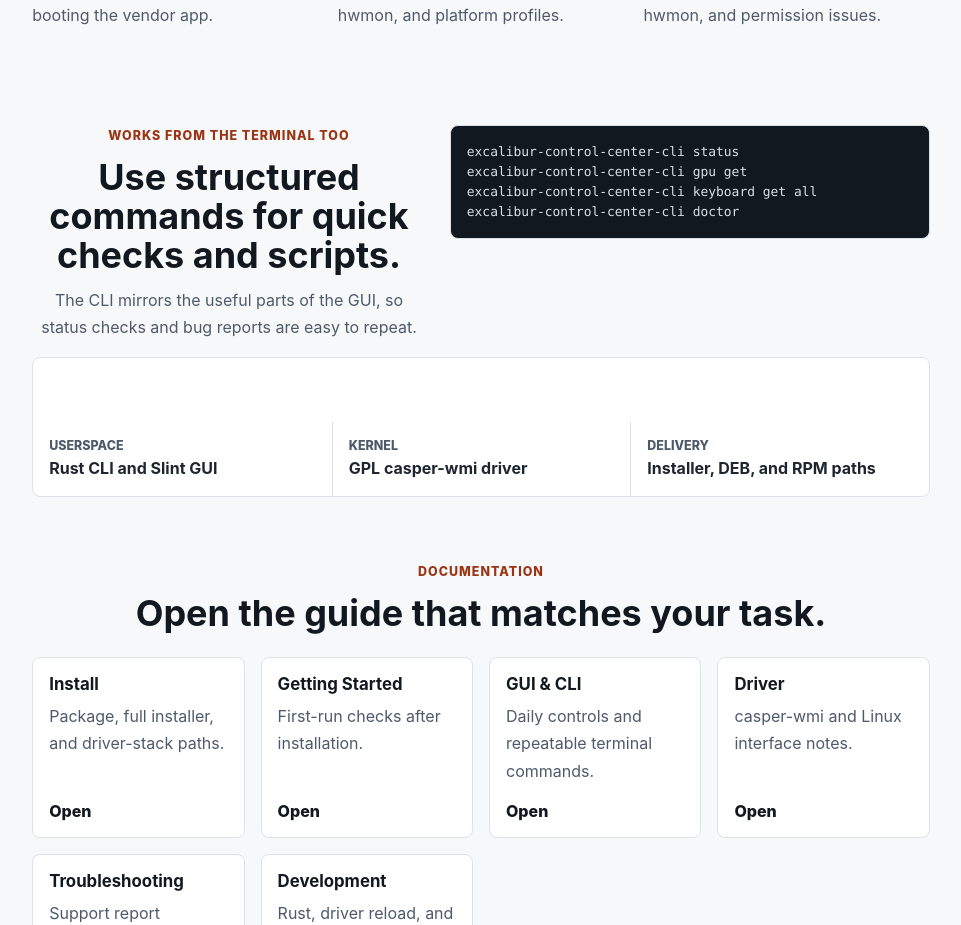
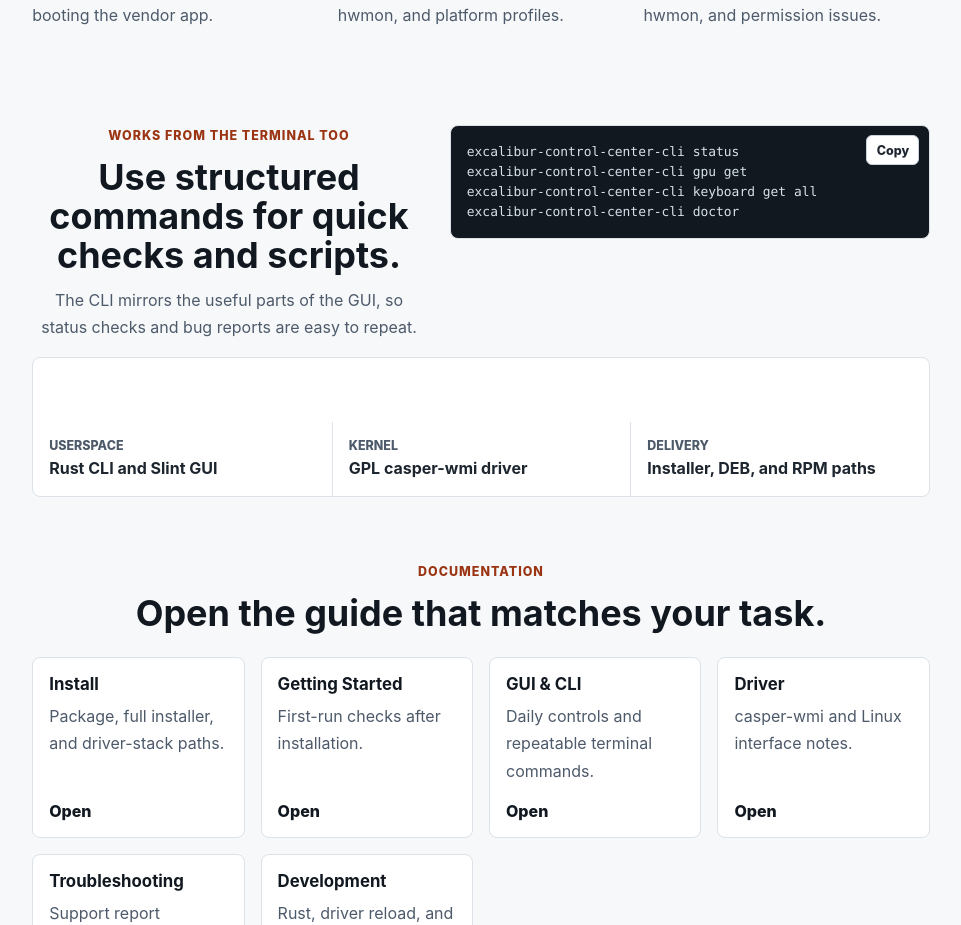
Before and after one commit to mert-kurttutan/cecc-linux, a Svelte app in the folder website/: page / in a window 1280 px wide. Shown: the part 849-1774 px from the top of the page, without its empty margins (299-1260 px from the left). Built offline with nearby package versions, Linux system fonts and the light colour scheme.

Commit message:
Add command copy buttons

```diff
--- a/website/src/app.css
+++ b/website/src/app.css
@@ -401,6 +401,37 @@ p {
   gap: 0.7rem;
 }
 
+.inline-command-card {
+  text-align: left;
+}
+
+.command-block {
+  position: relative;
+}
+
+.command-block pre {
+  padding-right: 5.25rem;
+}
+
+.copy-button {
+  position: absolute;
+  top: 0.65rem;
+  right: 0.65rem;
+  min-height: 30px;
+  border: 1px solid var(--border-strong);
+  border-radius: 6px;
+  background: var(--surface);
+  color: var(--text-soft);
+  padding: 0.25rem 0.58rem;
+  font-size: 0.78rem;
+  font-weight: 800;
+  cursor: pointer;
+}
+
+.copy-button:hover {
+  border-color: var(--muted);
+}
+
 .command-card p,
 .area-card p,
 .doc-card p {
--- /dev/null
+++ b/website/src/lib/CommandCard.svelte
@@ -0,0 +1,76 @@
+<script lang="ts">
+  let {
+    title,
+    body = '',
+    command,
+    className = 'command-card',
+  }: {
+    title?: string
+    body?: string
+    command: string
+    className?: string
+  } = $props()
+
+  let copyState = $state<'idle' | 'copied' | 'failed'>('idle')
+  let resetTimer: ReturnType<typeof setTimeout> | undefined
+
+  function resetCopyState() {
+    if (resetTimer) {
+      clearTimeout(resetTimer)
+    }
+
+    resetTimer = setTimeout(() => {
+      copyState = 'idle'
+    }, 1800)
+  }
+
+  async function copyCommand() {
+    try {
+      if (navigator.clipboard?.writeText) {
+        await navigator.clipboard.writeText(command)
+      } else {
+        const textarea = document.createElement('textarea')
+        textarea.value = command
+        textarea.setAttribute('readonly', '')
+        textarea.style.position = 'fixed'
+        textarea.style.opacity = '0'
+        document.body.append(textarea)
+        textarea.select()
+        document.execCommand('copy')
+        textarea.remove()
+      }
+
+      copyState = 'copied'
+    } catch {
+      copyState = 'failed'
+    }
+
+    resetCopyState()
+  }
+</script>
+
+<article class={className}>
+  {#if title || body}
+    <div>
+      {#if title}
+        <h3>{title}</h3>
+      {/if}
+      {#if body}
+        <p>{body}</p>
+      {/if}
+    </div>
+  {/if}
+
+  <div class="command-block">
+    <button
+      class="copy-button"
+      type="button"
+      aria-label={copyState === 'copied' ? 'Command copied' : 'Copy command'}
+      title={copyState === 'copied' ? 'Copied' : copyState === 'failed' ? 'Copy failed' : 'Copy'}
+      onclick={copyCommand}
+    >
+      {copyState === 'copied' ? 'Copied' : copyState === 'failed' ? 'Failed' : 'Copy'}
+    </button>
+    <pre><code>{command}</code></pre>
+  </div>
+</article>
--- a/website/src/pages/DevelopmentPage.svelte
+++ b/website/src/pages/DevelopmentPage.svelte
@@ -1,5 +1,6 @@
 <script lang="ts">
   import { devCommands } from '../content'
+  import CommandCard from '../lib/CommandCard.svelte'
 </script>
 
 <section class="hero page-hero">
@@ -13,10 +14,9 @@
 
   <div class="command-grid page-stack">
     {#each devCommands as group}
-      <article class="command-card">
-        <h3>{group.title}</h3>
-        <pre><code>{group.command}</code></pre>
-      </article>
+      {#if group.command}
+        <CommandCard title={group.title} command={group.command} />
+      {/if}
     {/each}
   </div>
 </section>
--- a/website/src/pages/DriverPage.svelte
+++ b/website/src/pages/DriverPage.svelte
@@ -1,5 +1,6 @@
 <script lang="ts">
   import { driverCards } from '../content'
+  import CommandCard from '../lib/CommandCard.svelte'
 </script>
 
 <section class="hero page-hero">
@@ -13,11 +14,9 @@
 
   <div class="area-grid page-stack">
     {#each driverCards as card}
-      <article class="area-card">
-        <h3>{card.title}</h3>
-        <p>{card.body}</p>
-        <pre><code>{card.command}</code></pre>
-      </article>
+      {#if card.command}
+        <CommandCard title={card.title} body={card.body} command={card.command} className="area-card" />
+      {/if}
     {/each}
   </div>
 </section>
--- a/website/src/pages/GettingStartedPage.svelte
+++ b/website/src/pages/GettingStartedPage.svelte
@@ -1,5 +1,6 @@
 <script lang="ts">
   import { firstRunSteps } from '../content'
+  import CommandCard from '../lib/CommandCard.svelte'
 </script>
 
 <section class="hero page-hero">
@@ -18,7 +19,9 @@
         <div>
           <h3>{step.title}</h3>
           <p>{step.body}</p>
-          <pre><code>{step.command}</code></pre>
+          {#if step.command}
+            <CommandCard command={step.command} className="inline-command-card" />
+          {/if}
         </div>
       </article>
     {/each}
--- a/website/src/pages/GuiCliPage.svelte
+++ b/website/src/pages/GuiCliPage.svelte
@@ -1,5 +1,6 @@
 <script lang="ts">
   import { workflowCards } from '../content'
+  import CommandCard from '../lib/CommandCard.svelte'
 </script>
 
 <section class="hero page-hero">
@@ -10,11 +11,9 @@
 
   <div class="area-grid page-stack">
     {#each workflowCards as card}
-      <article class="area-card">
-        <h3>{card.title}</h3>
-        <p>{card.body}</p>
-        <pre><code>{card.command}</code></pre>
-      </article>
+      {#if card.command}
+        <CommandCard title={card.title} body={card.body} command={card.command} className="area-card" />
+      {/if}
     {/each}
   </div>
 </section>
--- a/website/src/pages/HomePage.svelte
+++ b/website/src/pages/HomePage.svelte
@@ -1,8 +1,12 @@
 <script lang="ts">
   import heroImage from '../assets/hero.png'
   import { docLinks, projectLinks, valueSections } from '../content'
+  import CommandCard from '../lib/CommandCard.svelte'
 
   let { navigate }: { navigate: (event: MouseEvent, href: string) => void } = $props()
+
+  const cliExample =
+    'excalibur-control-center-cli status\nexcalibur-control-center-cli gpu get\nexcalibur-control-center-cli keyboard get all\nexcalibur-control-center-cli doctor'
 </script>
 
 <section class="hero product-hero">
@@ -42,10 +46,7 @@
     </p>
   </div>
 
-  <pre><code>excalibur-control-center-cli status
-excalibur-control-center-cli gpu get
-excalibur-control-center-cli keyboard get all
-excalibur-control-center-cli doctor</code></pre>
+  <CommandCard command={cliExample} className="inline-command-card" />
 </section>
 
 <section class="section status-strip" aria-label="Project scope">
--- a/website/src/pages/InstallPage.svelte
+++ b/website/src/pages/InstallPage.svelte
@@ -1,5 +1,6 @@
 <script lang="ts">
   import { installOptions } from '../content'
+  import CommandCard from '../lib/CommandCard.svelte'
 </script>
 
 <section class="hero page-hero">
@@ -14,13 +15,9 @@
 
   <div class="command-grid install-grid">
     {#each installOptions as option}
-      <article class="command-card">
-        <div>
-          <h3>{option.title}</h3>
-          <p>{option.body}</p>
-        </div>
-        <pre><code>{option.command}</code></pre>
-      </article>
+      {#if option.command}
+        <CommandCard title={option.title} body={option.body} command={option.command} />
+      {/if}
     {/each}
   </div>
 </section>
--- a/website/src/pages/TroubleshootingPage.svelte
+++ b/website/src/pages/TroubleshootingPage.svelte
@@ -1,5 +1,9 @@
 <script lang="ts">
   import { troubleshootingItems } from '../content'
+  import CommandCard from '../lib/CommandCard.svelte'
+
+  const doctorCommand =
+    'excalibur-control-center-cli doctor\nexcalibur-control-center-cli doctor --include-dmesg'
 </script>
 
 <section class="hero page-hero">
@@ -12,8 +16,7 @@
   </div>
 
   <div class="check-panel page-stack">
-    <pre><code>excalibur-control-center-cli doctor
-excalibur-control-center-cli doctor --include-dmesg</code></pre>
+    <CommandCard command={doctorCommand} className="inline-command-card" />
     <ul>
       {#each troubleshootingItems as item}
         <li>{item}</li>
```
